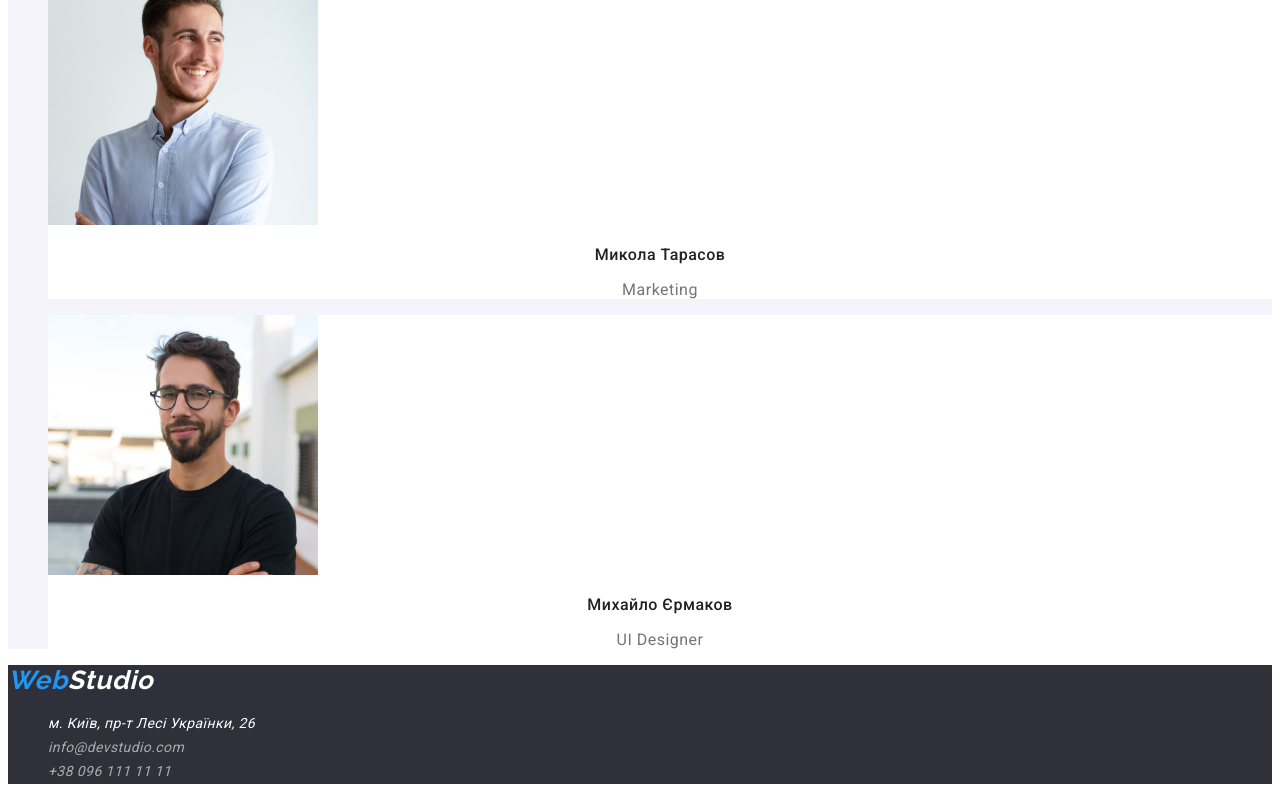
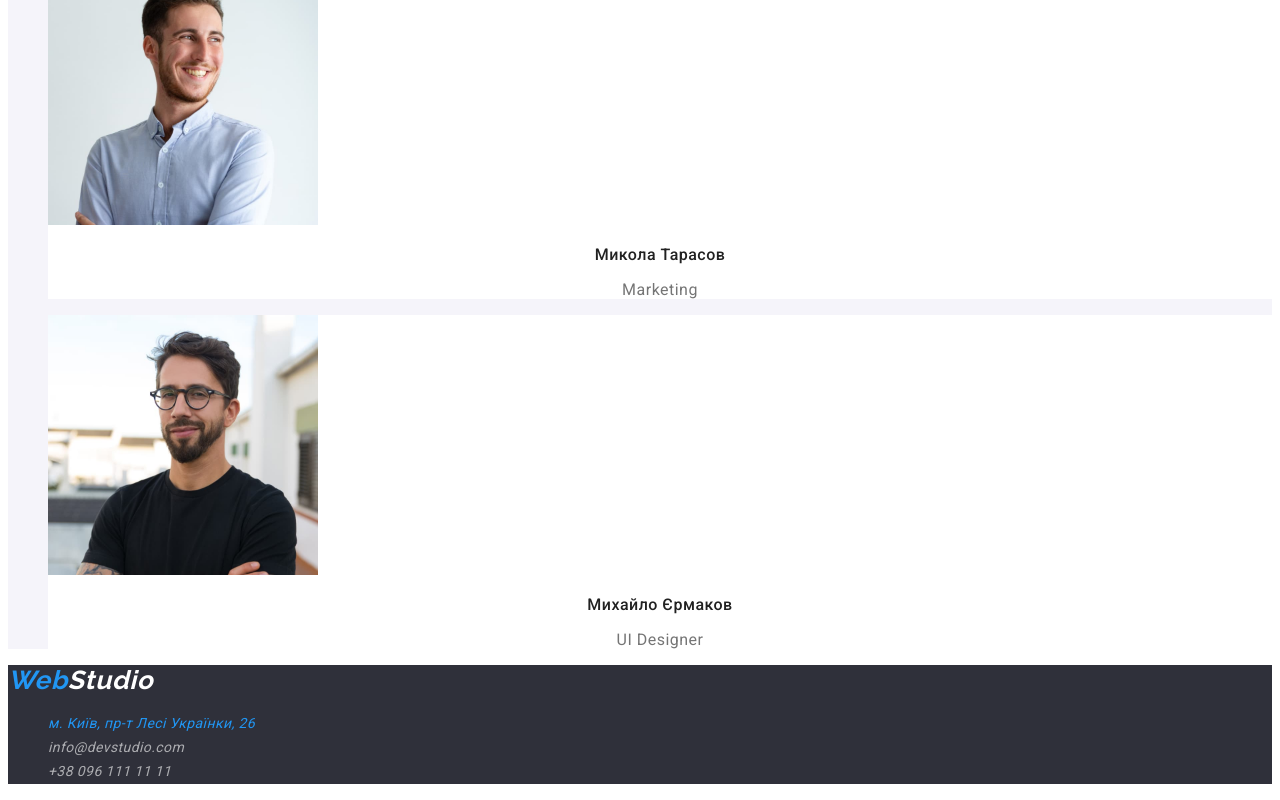
Before and after one commit to EvgNec/goit-markup-hw-02, a plain HTML site: page index.html in a window 1280 px wide. In both pictures the pointer is over the link "м. Київ, пр-т Лесі Українки, 26". Shown: the part 2509-3309 px from the top of the page. Drawn offline with Linux system fonts and the light colour scheme.

Commit message:
final ver 01

```diff
--- a/css/style.css
+++ b/css/style.css
@@ -220,6 +220,15 @@ body {
     font-style: inherit;
 }
 
+.footer-address-contact:hover,
+.footer-address-contact:focus,
+.footer-address-mail:hover,
+.footer-address-mail:focus,
+.footer-address-tel:hover,
+.footer-address-tel:focus {
+    color: var(--accent_color);
+}
+
 /* ------PORTFOLIO  -------- */
 
 /* ------ FILTERS -------- */
```
